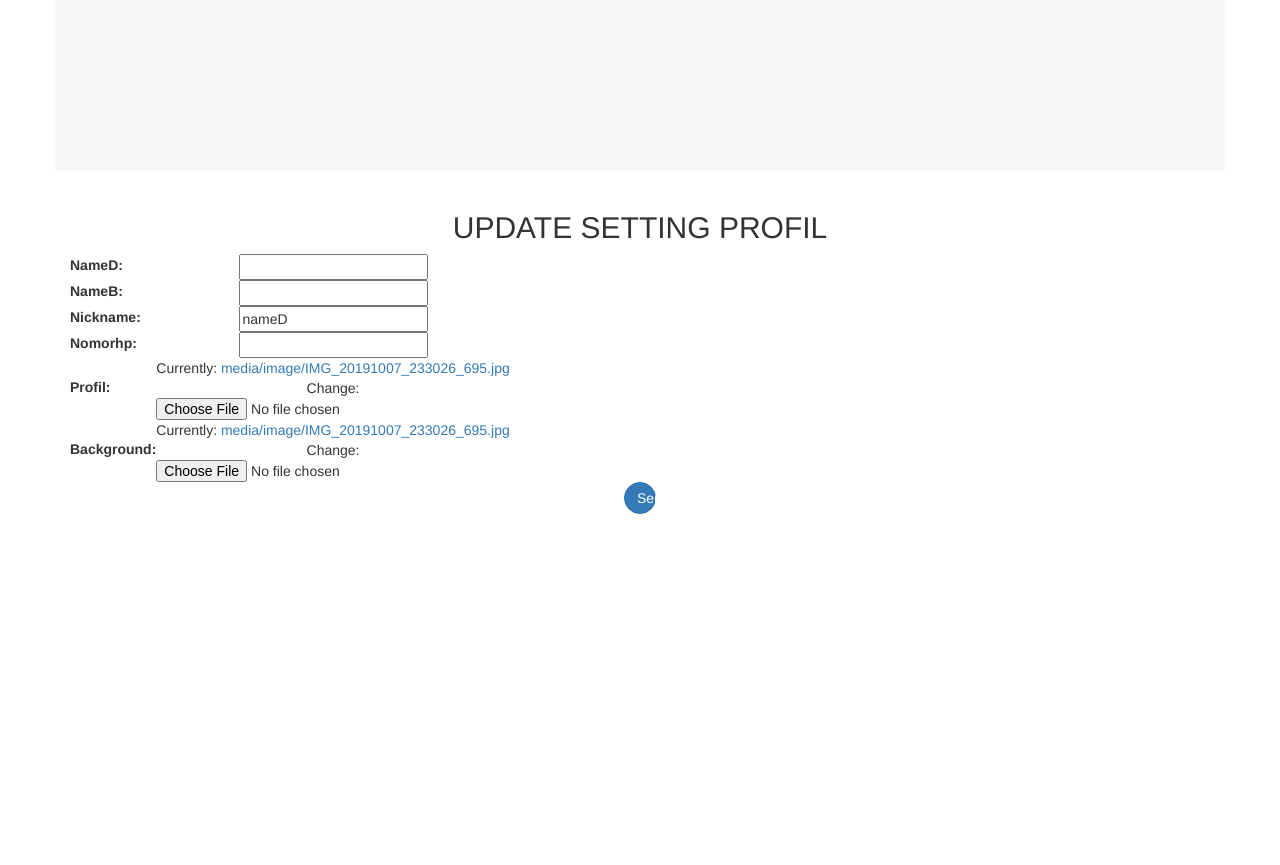
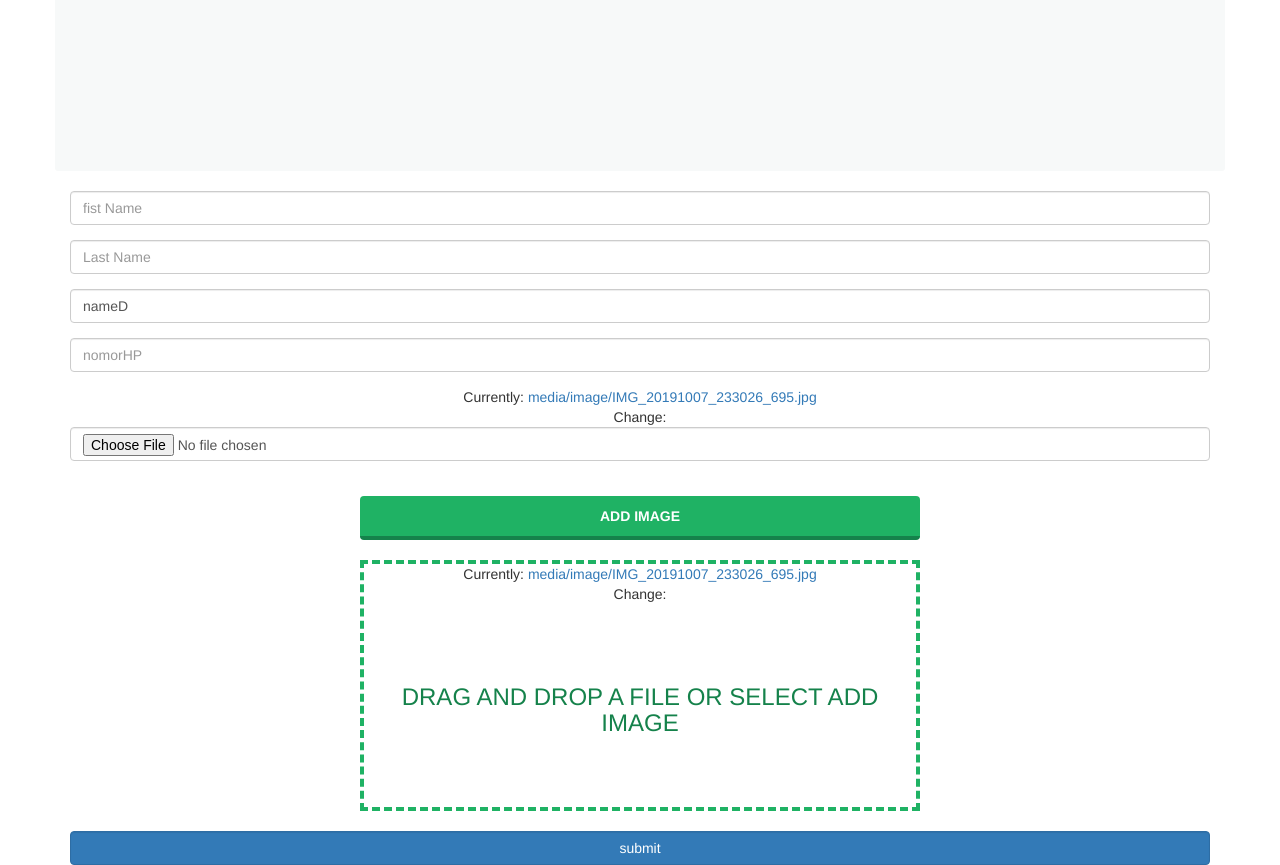
Before and after one commit to EgiStr/ej-footballS, a Django app: page /profil/ in a window 1280 px wide. Shown: the part 439-1304 px from the top of the page. Before the commit the page ends 953 px from the top, so only its background shows below. Run offline with Django 3.2, Linux system fonts and the light colour scheme; a user stored in the database is signed in; data comes from the database, SQL or seed files in the repository; both versions use the stored data as it was after the commit; some libraries are stand-ins or nearby versions.

Commit message:
menambah Fileuploader di settings

```diff
--- /dev/null
+++ b/static/css/settingForm.css
@@ -0,0 +1,116 @@
+body {
+  font-family: sans-serif;
+  background-color: #eeeeee;
+}
+
+.file-upload {
+  background-color: #ffffff;
+  width: 600px;
+  margin: 0 auto;
+  padding: 20px;
+}
+
+.file-upload-btn {
+  width: 100%;
+  margin: 0;
+  color: #fff;
+  background: #1FB264;
+  border: none;
+  padding: 10px;
+  border-radius: 4px;
+  border-bottom: 4px solid #15824B;
+  transition: all .2s ease;
+  outline: none;
+  text-transform: uppercase;
+  font-weight: 700;
+}
+
+.file-upload-btn:hover {
+  background: #1AA059;
+  color: #ffffff;
+  transition: all .2s ease;
+  cursor: pointer;
+}
+
+.file-upload-btn:active {
+  border: 0;
+  transition: all .2s ease;
+}
+
+.file-upload-content {
+  display: none;
+  text-align: center;
+}
+
+.file-upload-input {
+  position: absolute;
+  margin: 0;
+  padding: 0;
+  width: 100%;
+  height: 100%;
+  outline: none;
+  opacity: 0;
+  cursor: pointer;
+}
+
+.image-upload-wrap {
+  margin-top: 20px;
+  border: 4px dashed #1FB264;
+  position: relative;
+}
+
+.image-dropping,
+.image-upload-wrap:hover {
+  background-color: #1FB264;
+  border: 4px dashed #ffffff;
+}
+
+.image-title-wrap {
+  padding: 0 15px 15px 15px;
+  color: #222;
+}
+
+.drag-text {
+  text-align: center;
+}
+
+.drag-text h3 {
+  font-weight: 100;
+  text-transform: uppercase;
+  color: #15824B;
+  padding: 60px 0;
+}
+
+.file-upload-image {
+  max-height: 200px;
+  max-width: 200px;
+  margin: auto;
+  padding: 20px;
+}
+
+.remove-image {
+  width: 200px;
+  margin: 0;
+  color: #fff;
+  background: #cd4535;
+  border: none;
+  padding: 10px;
+  border-radius: 4px;
+  border-bottom: 4px solid #b02818;
+  transition: all .2s ease;
+  outline: none;
+  text-transform: uppercase;
+  font-weight: 700;
+}
+
+.remove-image:hover {
+  background: #c13b2a;
+  color: #ffffff;
+  transition: all .2s ease;
+  cursor: pointer;
+}
+
+.remove-image:active {
+  border: 0;
+  transition: all .2s ease;
+}
--- /dev/null
+++ b/static/js/setting.js
@@ -0,0 +1,32 @@
+function readURL(input) {
+    if (input.files && input.files[0]) {
+
+        var reader = new FileReader();
+
+        reader.onload = function (e) {
+            $('.image-upload-wrap').hide();
+
+            $('.file-upload-image').attr('src', e.target.result);
+            $('.file-upload-content').show();
+
+            $('.image-title').html(input.files[0].name);
+        };
+
+        reader.readAsDataURL(input.files[0]);
+
+    } else {
+        removeUpload();
+    }
+}
+
+function removeUpload() {
+    $('.file-upload-input').replaceWith($('.file-upload-input').clone());
+    $('.file-upload-content').hide();
+    $('.image-upload-wrap').show();
+}
+$('.image-upload-wrap').bind('dragover', function () {
+    $('.image-upload-wrap').addClass('image-dropping');
+});
+$('.image-upload-wrap').bind('dragleave', function () {
+    $('.image-upload-wrap').removeClass('image-dropping');
+});
--- a/templates/setting.html
+++ b/templates/setting.html
@@ -1,16 +1,15 @@
 <!DOCTYPE html>
 {% load static %}
+{% load widget_tweaks %}
 <html lang="en">
 <head>
 <meta charset="UTF-8">
     <meta name="viewport" content="width=device-width, initial-scale=1.0">
     <title>Set {{profil.nickname}}</title>
-    <link href="//maxcdn.bootstrapcdn.com/bootstrap/3.3.0/css/bootstrap.min.css" rel="stylesheet" id="bootstrap-css">
-    <script src="//maxcdn.bootstrapcdn.com/bootstrap/3.3.0/js/bootstrap.min.js"></script>
-    <script src="//code.jquery.com/jquery-1.11.1.min.js"></script>
+    <link rel="stylesheet" href="{% static 'css/settingForm.css' %}">
+</head>
 <body>
 
-</head>
     <link rel="stylesheet" href="{% static 'css/card.css' %}">
 <div class="container">
 	<div class="row">
@@ -49,28 +48,50 @@
 
 	</div>
 
+        <div class="text-center">
+        <form action="" method="post" enctype="multipart/form-data">
+        {% csrf_token %}
+        <div class="form-group">
+        {% render_field form.nameD class="form-control"  placeholder="fist Name" %}
+        </div>
+        <div class="form-group">
+        {% render_field form.nameB class="form-control"  placeholder="Last Name" %}
+        </div>
+        <div class="form-group">
+        {% render_field form.nickname class="form-control"  placeholder=" nickName" %}
+        </div>
+        <div class="form-group">
+        {% render_field form.nomorhp class="form-control"  placeholder="nomorHP" %}
+        </div>
+        <div class="form-group">
+        {% render_field form.background class="form-control"  placeholder="nomorHP" %}
+        </div>
 
-
-
-
-
-
-
-    <script src="https://cdn.jsdelivr.net/npm/bootstrap@4.5.3/dist/js/bootstrap.bundle.min.js" integrity="sha384-ho+j7jyWK8fNQe+A12Hb8AhRq26LrZ/JpcUGGOn+Y7RsweNrtN/tE3MoK7ZeZDyx" crossorigin="anonymous"></script>
-
-
-        <div class="text-center">
-        <h2>UPDATE SETTING PROFIL</h2>
-
-        <form action="" method="post" enctype="multipart/form-data">
-            {% csrf_token %}
-            <table>
-                {{form.as_table}}
-
-            </table>
-            <button class="btn btn-primary" type="submit">Send</button>
+        <div class="file-upload">
+            <button class="file-upload-btn" type="button" onclick="$('.file-upload-input').trigger('click')">Add Image</button>
+            <div class="image-upload-wrap">
+            {% render_field form.profil id="id_profil" name="profil" class="file-upload-input"  onchange="readURL(this);" %}
+                {% comment %} <input class="file-upload-input" type='file' onchange="readURL(this);" accept="image/*" /> {% endcomment %}
+                <div class="drag-text">
+                <h3>Drag and drop a file or select add Image</h3>
+                </div>
+            </div>
+            <div class="file-upload-content">
+                <img class="file-upload-image" src="{{profil.profil.url}}" alt="your image" />
+                <div class="image-title-wrap">
+                <button type="button" onclick="removeUpload()" class="remove-image">Remove <span class="image-title">Uploaded Image</span></button>
+                </div>
+            </div>
+        </div>
+        <button class="btn btn-primary form-control" type="submit">submit</button>
         </form>
         </div>
     </div>
+
+    <script src="//code.jquery.com/jquery-1.11.1.min.js"></script>
+    <script src="//maxcdn.bootstrapcdn.com/bootstrap/3.3.0/js/bootstrap.min.js"></script>
+    <script src="https://cdn.jsdelivr.net/npm/bootstrap@4.5.3/dist/js/bootstrap.bundle.min.js" integrity="sha384-ho+j7jyWK8fNQe+A12Hb8AhRq26LrZ/JpcUGGOn+Y7RsweNrtN/tE3MoK7ZeZDyx" crossorigin="anonymous"></script>
+    <link href="//maxcdn.bootstrapcdn.com/bootstrap/3.3.0/css/bootstrap.min.css" rel="stylesheet" id="bootstrap-css">
+    <script src="{% static 'js/setting.js' %}"> </script>
 </body>
 </html>
```
Also changed, not shown: db.sqlite3, static/media/bgimg/38744b4919cfe4b871b2505e49582c51.jpg (added), static/media/bgimg/6fea592feaeadd52b392253da61b0e77.jpg (added), static/media/image/6fea592feaeadd52b392253da61b0e77.jpg (added), static/media/image/79ec7135ec941d5c812e2ab7d25ee513.jpg (added).
